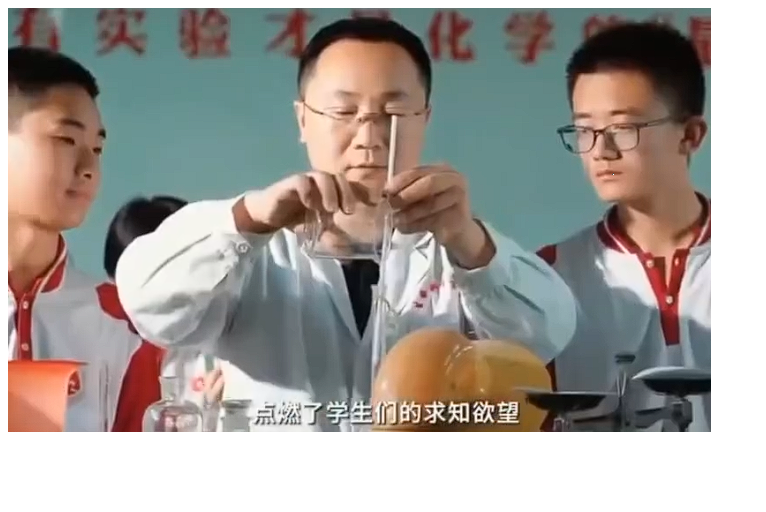
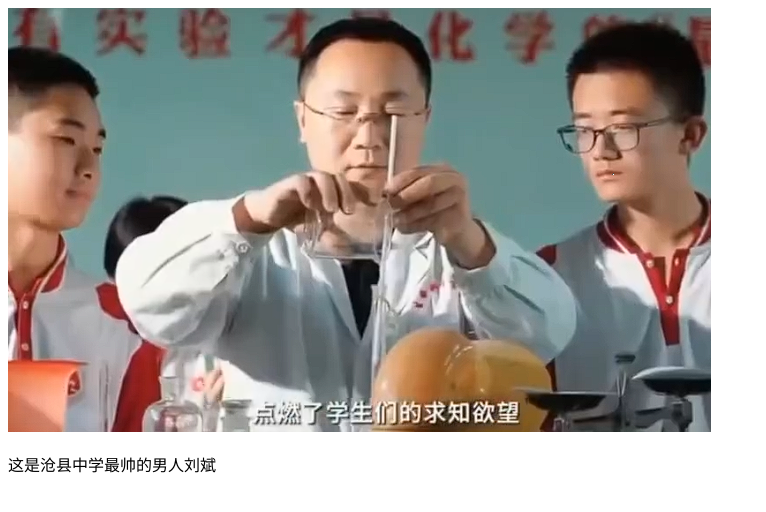
Before and after one commit to luckybobo/weblog, a plain HTML site: page index.html in a window 1280 px wide. Shown: the whole page, without its empty margins (0-766 px from the left). Drawn offline with Linux system fonts and the light colour scheme.

Commit message:
Add files via upload

```diff
--- a/index.html
+++ b/index.html
@@ -5,5 +5,6 @@
 </head>
 <body>
 <img src="a.png" alt="刘斌">
+<p>这是沧县中学最帅的男人刘斌</p>
 </body>
 </html>
```
